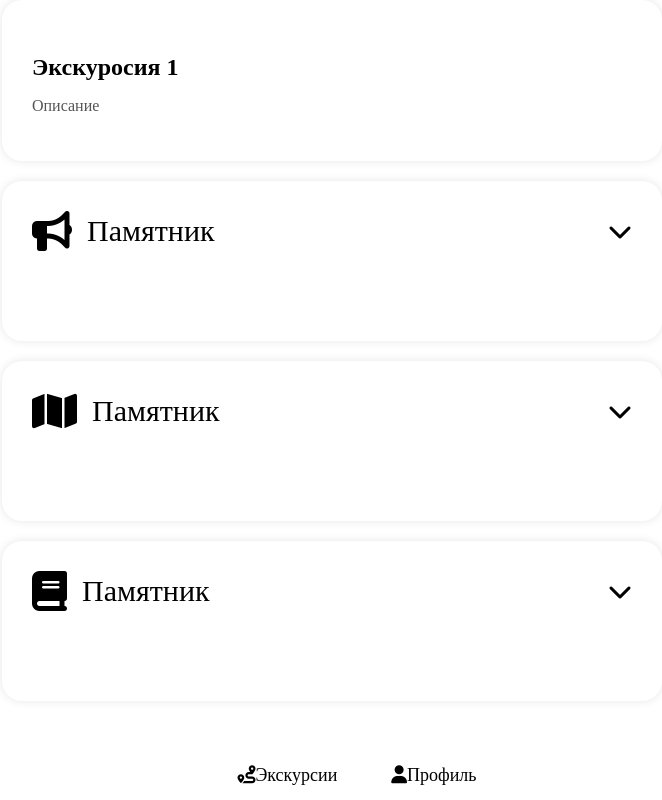
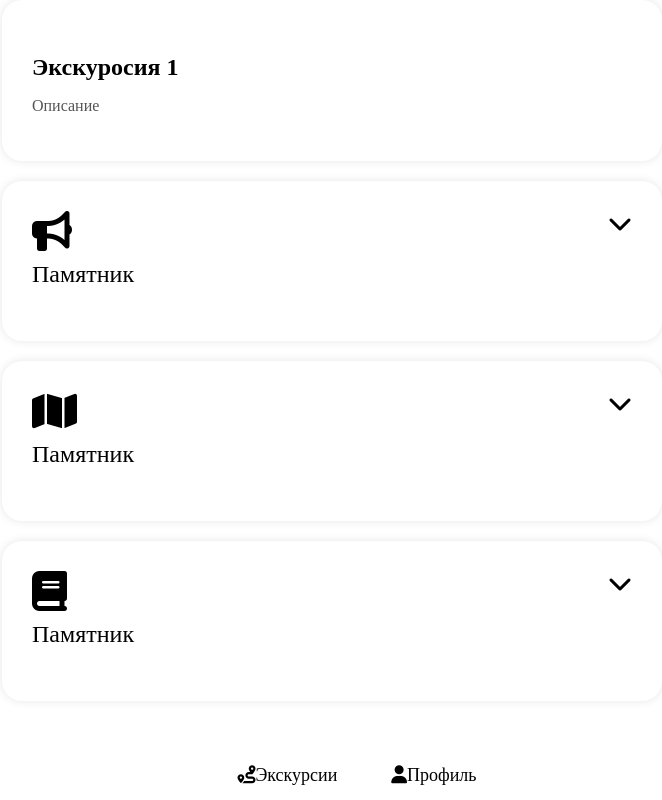
Before and after one commit to Happytwo211/LUM_mini_app_clean, a Django app: page /main_page/tours/9 in a window 1280 px wide. Shown: the whole page, without its empty margins (308-970 px from the left). Run offline with Django 5.2, Linux system fonts and the light colour scheme; data comes from the database, SQL or seed files in the repository.

Commit message:
fixed position

```diff
--- a/miniapp/templates/tours_detail.html
+++ b/miniapp/templates/tours_detail.html
@@ -7,9 +7,7 @@
 <style>
     /* Общие стили */
     .name-desc-box,
-    .dropdown-box,
-    .dropdown-box-2,
-    .dropdown-box-3 {
+    .dropdown-box {
         display: flex;
         justify-content: center;
         align-items: center;
@@ -17,14 +15,12 @@
     }
 
     .name-desc-rect,
-    .drop-down-rect,
-    .drop-down-rect-2,
-    .drop-down-rect-3 {
+    .drop-down-rect {
         background-color: white;
         border-radius: 20px;
         padding: 30px;
         box-shadow: 0 0 10px rgba(0, 0, 0, 0.1);
-        text-align: left;
+        text-align: left; /* Выравнивание текста по левому краю */
         width: 60%;
         max-width: 600px;
         min-height: 100px;
@@ -32,53 +28,61 @@
         overflow: hidden;
     }
 
-    /* Стили для иконок и стрелок */
-    .icon-row {
+    /* Стили для иконок и заголовков */
+    .dropdown-header {
         display: flex;
-        justify-content: space-between;
-        align-items: center;
-        width: 100%;
+        flex-direction: column;
+        align-items: flex-start; /* Выравнивание по левому краю */
+        margin-bottom: 15px;
     }
 
-    .icon-container {
+    .icon-title-container {
         display: flex;
-        align-items: center;
-        gap: 15px;
+        flex-direction: column;
+        align-items: flex-start; /* Выравнивание по левому краю */
+        width: 100%;
     }
 
     .tour-icon {
         font-size: 40px;
         color: #000000;
-        display: block;
+        margin-bottom: 10px;
+    }
+
+    .dropdown-title {
+        font-size: 24px;
+        text-align: left; /* Выравнивание текста по левому краю */
+        margin: 0;
+    }
+
+    /* Стили для стрелки и верхней части */
+    .dropdown-top {
+        display: flex;
+        justify-content: space-between;
+        align-items: center;
+        width: 100%;
+        cursor: pointer;
     }
 
     .arrow-icon {
         font-size: 24px;
         color: #000000;
-        cursor: pointer;
         transition: transform 0.3s ease;
+        align-self: flex-start;
     }
 
     /* Стили для текста */
-    .drop-down-rect p,
-    .drop-down-rect-2 p,
-    .drop-down-rect-3 p {
-        margin: 0;
-        font-size: 30px;
-        text-align: left;
-    }
-
     .tour_name {
         font-size: 24px;
         font-weight: bold;
         margin-bottom: 10px;
-        text-align: left;
+        text-align: left; /* Выравнивание по левому краю */
     }
 
     .tour_desc {
         font-size: 16px;
         color: #555;
-        text-align: left;
+        text-align: left; /* Выравнивание по левому краю */
     }
 
     /* Стили для скрытого контента */
@@ -86,17 +90,15 @@
         max-height: 0;
         overflow: hidden;
         transition: max-height 0.3s ease;
-        margin-top: 20px;
         font-size: 16px;
         color: #555;
         padding: 0 10px;
+        text-align: left; /* Выравнивание по левому краю */
     }
 
-    .drop-down-rect.expanded .hidden-content,
-    .drop-down-rect-2.expanded .hidden-content,
-    .drop-down-rect-3.expanded .hidden-content {
-        max-height: 1000px; /* Достаточно большое значение для анимации */
-        padding: 0 10px 20px;
+    .drop-down-rect.expanded .hidden-content {
+        max-height: 1000px;
+        padding: 20px 10px 0;
     }
 
     .expanded .arrow-icon {
@@ -113,12 +115,12 @@
 
 <div class="dropdown-box">
     <div class="drop-down-rect" id="dropdown1">
-        <div class="icon-row">
-            <div class="icon-container">
+        <div class="dropdown-top" onclick="toggleDropdown('dropdown1')">
+            <div class="icon-title-container">
                 <i class="fa-solid fa-bullhorn tour-icon"></i>
-                <p>{{ tour.tour_element_1 }}</p>
+                <p class="dropdown-title">{{ tour.tour_element_1 }}</p>
             </div>
-            <i class="fa-solid fa-chevron-down arrow-icon" onclick="toggleDropdown('dropdown1')"></i>
+            <i class="fa-solid fa-chevron-down arrow-icon"></i>
         </div>
         <div class="hidden-content">
             {{ tour.tour_element_1_content|default:"Контент для первого элемента тура"|safe }}
@@ -126,14 +128,14 @@
     </div>
 </div>
 
-<div class="dropdown-box-2">
-    <div class="drop-down-rect-2" id="dropdown2">
-        <div class="icon-row">
-            <div class="icon-container">
+<div class="dropdown-box">
+    <div class="drop-down-rect" id="dropdown2">
+        <div class="dropdown-top" onclick="toggleDropdown('dropdown2')">
+            <div class="icon-title-container">
                 <i class="fa-solid fa-map tour-icon"></i>
-                <p>{{ tour.tour_element_2 }}</p>
+                <p class="dropdown-title">{{ tour.tour_element_2 }}</p>
             </div>
-            <i class="fa-solid fa-chevron-down arrow-icon" onclick="toggleDropdown('dropdown2')"></i>
+            <i class="fa-solid fa-chevron-down arrow-icon"></i>
         </div>
         <div class="hidden-content">
             {{ tour.tour_element_2_content|default:"Контент для второго элемента тура"|safe }}
@@ -141,14 +143,14 @@
     </div>
 </div>
 
-<div class="dropdown-box-3">
-    <div class="drop-down-rect-3" id="dropdown3">
-        <div class="icon-row">
-            <div class="icon-container">
+<div class="dropdown-box">
+    <div class="drop-down-rect" id="dropdown3">
+        <div class="dropdown-top" onclick="toggleDropdown('dropdown3')">
+            <div class="icon-title-container">
                 <i class="fa-solid fa-book tour-icon"></i>
-                <p>{{ tour.tour_element_3 }}</p>
+                <p class="dropdown-title">{{ tour.tour_element_3 }}</p>
             </div>
-            <i class="fa-solid fa-chevron-down arrow-icon" onclick="toggleDropdown('dropdown3')"></i>
+            <i class="fa-solid fa-chevron-down arrow-icon"></i>
         </div>
         <div class="hidden-content">
             {{ tour.tour_element_3_content|default:"Контент для третьего элемента тура"|safe }}
@@ -162,7 +164,7 @@
         dropdown.classList.toggle('expanded');
 
         // Закрываем другие открытые dropdowns
-        const allDropdowns = document.querySelectorAll('.drop-down-rect, .drop-down-rect-2, .drop-down-rect-3');
+        const allDropdowns = document.querySelectorAll('.drop-down-rect');
         allDropdowns.forEach(item => {
             if (item.id !== id && item.classList.contains('expanded')) {
                 item.classList.remove('expanded');
```
